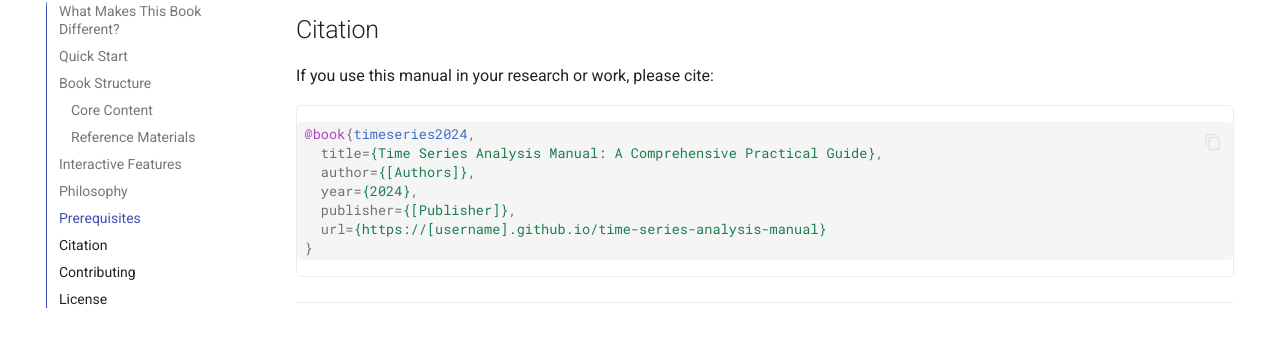
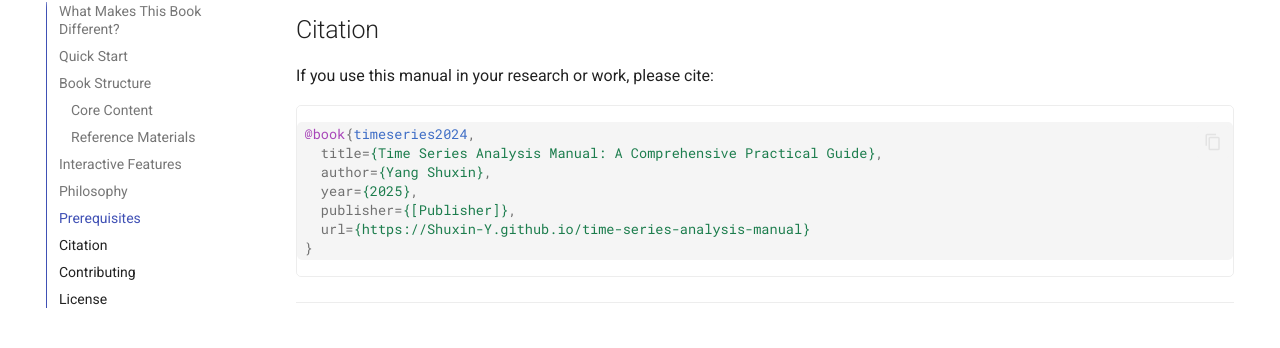
Before and after one commit to Shuxin-Y/time-series-analysis-manual, an MkDocs documentation site: the page built from docs/index.md, in a window 1280 px wide and 900 px high, scrolled down 2928 px. Shown: the part 97-445 px from the top of the window. Built offline with MkDocs 1.6.1 and Material for MkDocs 9.7.7, drawn with Linux system fonts in a browser that asks for light colours; comment, search, counter and statistics services are not loaded.

Commit message:
Updated index.md

````diff
--- a/docs/index.md
+++ b/docs/index.md
@@ -164,10 +164,10 @@ If you use this manual in your research or work, please cite:
 ```bibtex
 @book{timeseries2024,
   title={Time Series Analysis Manual: A Comprehensive Practical Guide},
-  author={[Authors]},
-  year={2024},
+  author={Yang Shuxin},
+  year={2025},
   publisher={[Publisher]},
-  url={https://[username].github.io/time-series-analysis-manual}
+  url={https://Shuxin-Y.github.io/time-series-analysis-manual}
 }
 ```
 
@@ -177,7 +177,7 @@ If you use this manual in your research or work, please cite:
 
 This manual is open source and welcomes contributions:
 
-- **Found an error?** Open an issue on [GitHub](https://github.com/yourusername/time-series-analysis-manual/issues)
+- **Found an error?** Open an issue on [GitHub](https://github.com/Shuxin-Y/time-series-analysis-manual/issues)
 - **Have a suggestion?** Submit a pull request
 - **Want to add examples?** Contribute code to the `code/` directory
 
````
